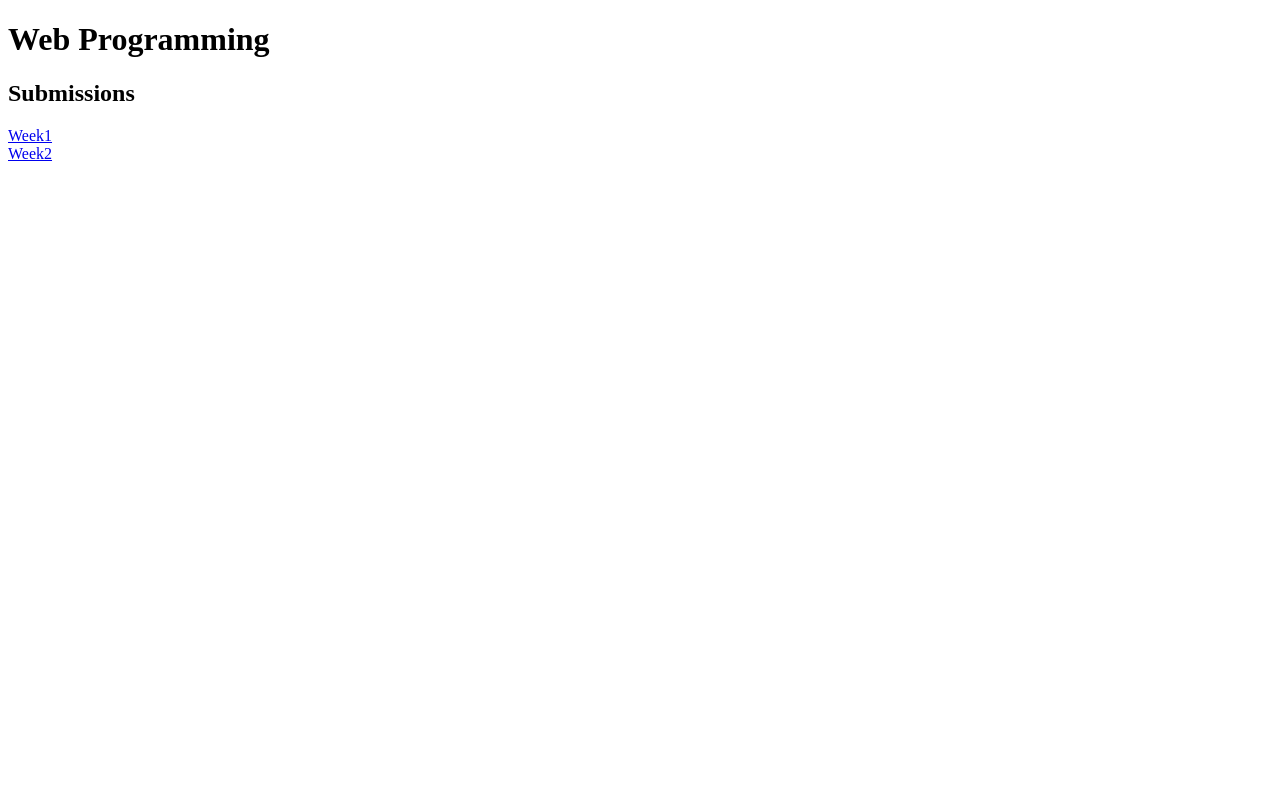
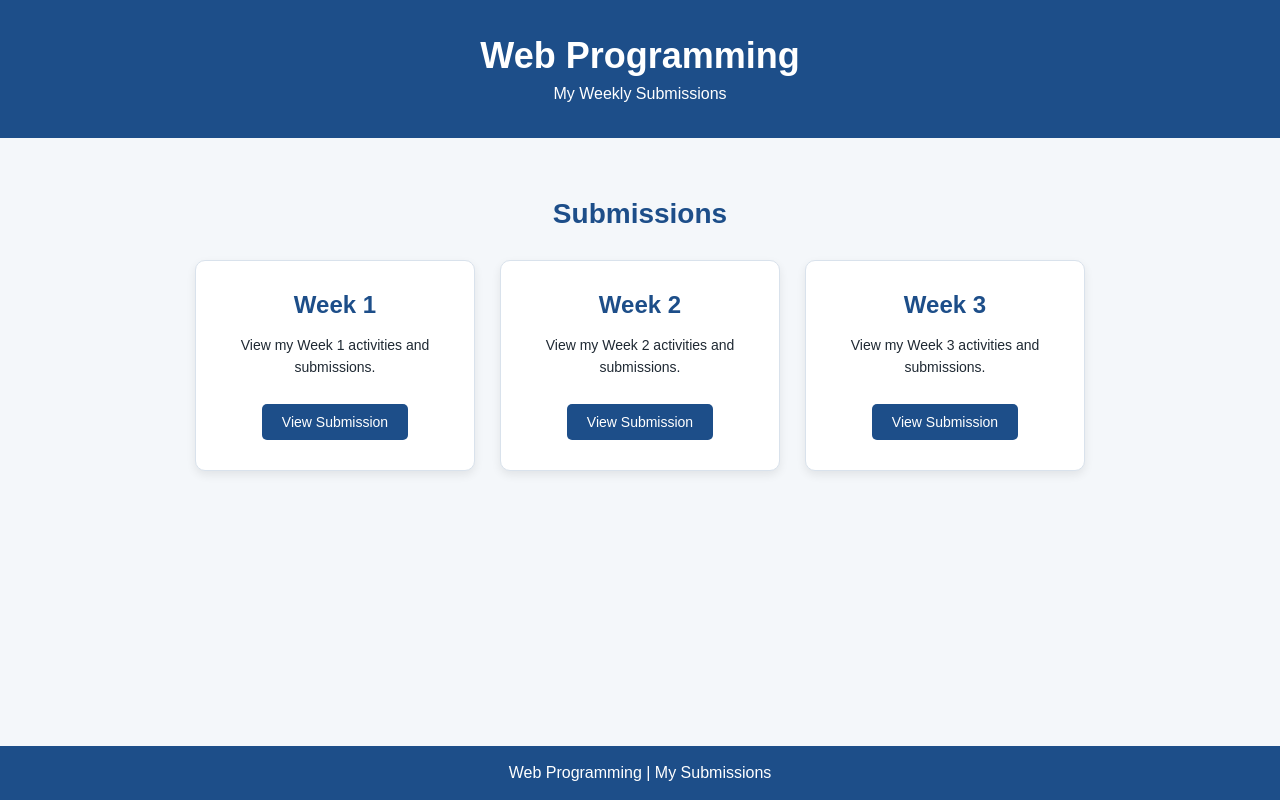
Before and after one commit to juann-bernard/CSAE-104-PROJECT3E, a plain HTML site: page index.html in a window 1280 px wide. Drawn offline with Linux system fonts and the light colour scheme.

Commit message:
newcommit

```diff
--- a/index.html
+++ b/index.html
@@ -2,16 +2,47 @@
 <!DOCTYPE html>
 <html lang="en">
 <head>
-
+    <meta charset="UTF-8">
+    <meta name="viewport" content="width=device-width, initial-scale=1.0">
+    <title>Web Programming Submissions</title>
+    <link rel="stylesheet" href="styles.css">
 </head>
 <body>
+
     <header>
+        <h1>Web Programming</h1>
+        <p>My Weekly Submissions</p>
     </header>
- <main>
-    <h1>Web Programming</h1>
-     <h2>Submissions</h2>
-     <a href="Week1/Week1.html">Week1</a>
-     </main>
-     <a href="Week2/Week2.html">Week2</a>
+
+    <main>
+        <h2>Submissions</h2>
+
+        <div class="week-container">
+
+            <div class="week-card">
+                <h3>Week 1</h3>
+                <p>View my Week 1 activities and submissions.</p>
+                <a href="Week1/Week1.html">View Submission</a>
+            </div>
+
+            <div class="week-card">
+                <h3>Week 2</h3>
+                <p>View my Week 2 activities and submissions.</p>
+                <a href="Week2/Week2.html">View Submission</a>
+            </div>
+
+            <div class="week-card">
+                <h3>Week 3</h3>
+                <p>View my Week 3 activities and submissions.</p>
+                <a href="Week3/Week3.html">View Submission</a>
+            </div>
+
+        </div>
+    </main>
+
+    <footer>
+        <p>Web Programming | My Submissions</p>
+    </footer>
+
 </body>
 </html>
--- /dev/null
+++ b/styles.css
@@ -0,0 +1,125 @@
+
+* {
+    box-sizing: border-box;
+    margin: 0;
+    padding: 0;
+}
+
+body {
+    font-family: Arial, sans-serif;
+    background: #f4f7fa;
+    color: #1f2933;
+    min-height: 100vh;
+    display: flex;
+    flex-direction: column;
+}
+
+/* HEADER */
+header {
+    background: #1d4e89;
+    color: white;
+    text-align: center;
+    padding: 35px 20px;
+}
+
+header h1 {
+    font-size: 36px;
+    margin-bottom: 8px;
+}
+
+header p {
+    font-size: 16px;
+}
+
+/* MAIN */
+main {
+    flex: 1;
+    width: 100%;
+    max-width: 1000px;
+    margin: 60px auto;
+    padding: 0 20px;
+    text-align: center;
+}
+
+main h2 {
+    font-size: 28px;
+    margin-bottom: 30px;
+    color: #1d4e89;
+}
+
+/* WEEK CARDS */
+.week-container {
+    display: flex;
+    justify-content: center;
+    align-items: stretch;
+    gap: 25px;
+    flex-wrap: wrap;
+}
+
+.week-card {
+    background: white;
+    width: 280px;
+    padding: 30px 20px;
+    border: 1px solid #d9e2ec;
+    border-radius: 10px;
+    box-shadow: 0 4px 10px rgba(0, 0, 0, 0.08);
+    transition: 0.3s;
+}
+
+.week-card:hover {
+    transform: translateY(-5px);
+    box-shadow: 0 8px 18px rgba(0, 0, 0, 0.12);
+}
+
+.week-card h3 {
+    color: #1d4e89;
+    font-size: 24px;
+    margin-bottom: 15px;
+}
+
+.week-card p {
+    font-size: 14px;
+    line-height: 1.6;
+    margin-bottom: 25px;
+}
+
+/* BUTTON */
+.week-card a {
+    display: inline-block;
+    background: #1d4e89;
+    color: white;
+    text-decoration: none;
+    padding: 10px 20px;
+    border-radius: 5px;
+    font-size: 14px;
+}
+
+.week-card a:hover {
+    background: #163b69;
+}
+
+/* FOOTER */
+footer {
+    background: #1d4e89;
+    color: white;
+    text-align: center;
+    padding: 18px;
+    margin-top: auto;
+}
+
+/* RESPONSIVE */
+@media (max-width: 600px) {
+    header h1 {
+        font-size: 28px;
+    }
+
+    .week-container {
+        flex-direction: column;
+        align-items: center;
+    }
+
+    .week-card {
+        width: 100%;
+        max-width: 350px;
+    }
+}
```
